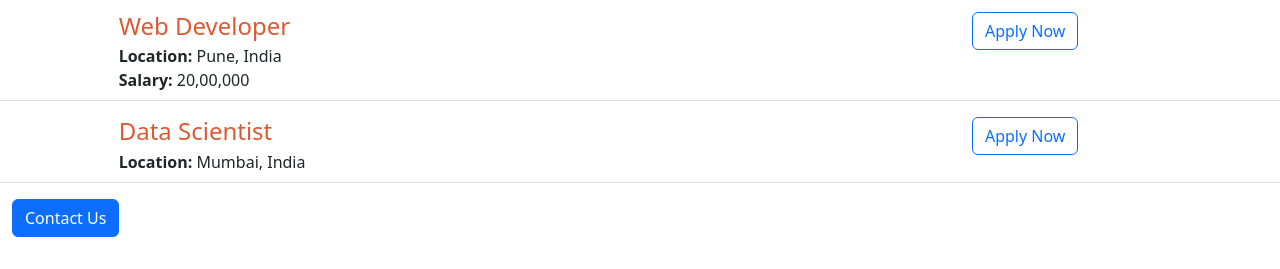
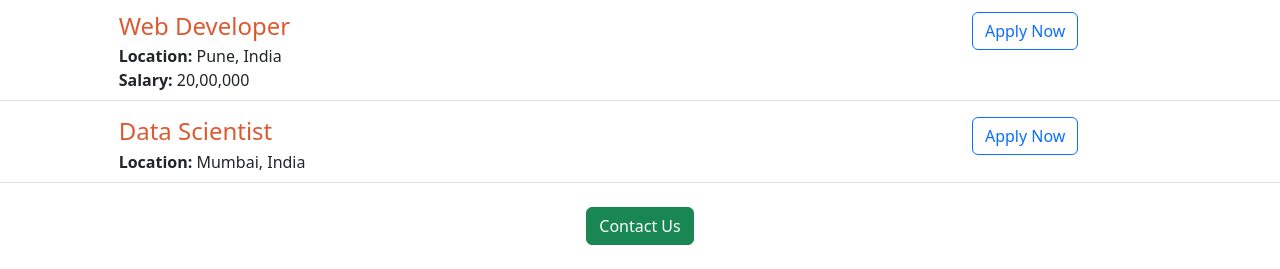
Before and after one commit to DweejaReddy/flask-app-v2, a Flask app: page / in a window 1280 px wide. Shown: the part 652-921 px from the top of the page. Before the commit the page ends 889 px from the top, so only its background shows below. Run offline with Flask 3, Linux system fonts and the light colour scheme.

Commit message:
made button change

```diff
--- a/templates/home.html
+++ b/templates/home.html
@@ -23,7 +23,8 @@
     {% endfor %}
   </p>
 
-
-  <button class="btn btn-primary">Contact Us</button>
+  <div class="text-center my-4">
+  <button class="btn btn-success">Contact Us</button>
+    </div>
 </body>
 </html>
```
